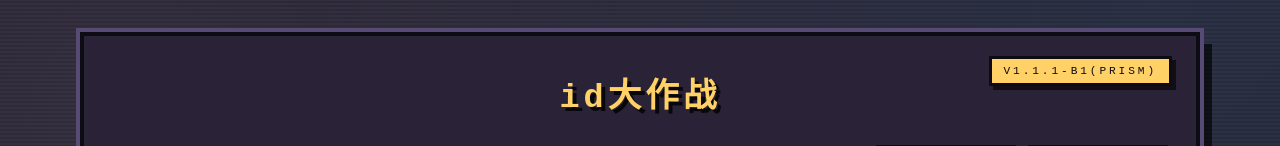
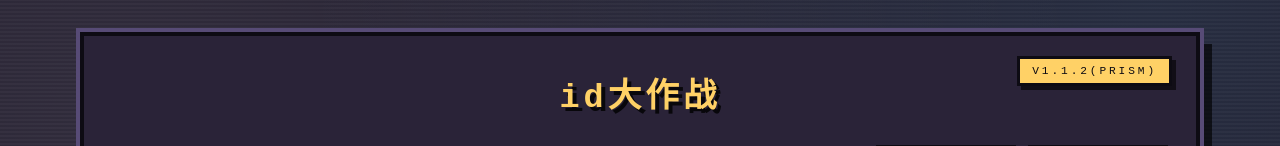
Before and after one commit to 0Hyacinth0/idbattle, a website with bundled scripts: page index.html in a window 1280 px wide. Shown: the top 146 px of the page. Built offline with nearby package versions, Linux system fonts and the light colour scheme; a web font is replaced by a local one.

Commit message:
修改版本号

```diff
--- a/index.html
+++ b/index.html
@@ -8,7 +8,7 @@
 </head>
 <body>
     <div class="container">
-        <div class="version-badge">v1.1.1-b1(Prism)</div>
+        <div class="version-badge">v1.1.2(Prism)</div>
         <h1>id大作战</h1>
 
         <div class="view-switcher" data-role="view-switcher" role="tablist" aria-label="页面切换">
--- a/package.json
+++ b/package.json
@@ -1,6 +1,6 @@
 {
   "name": "idbattle",
-  "version": "1.1.1-b1",
+  "version": "1.1.2",
   "type": "module",
   "scripts": {
     "start": "node scripts/dev-server.js",
```
